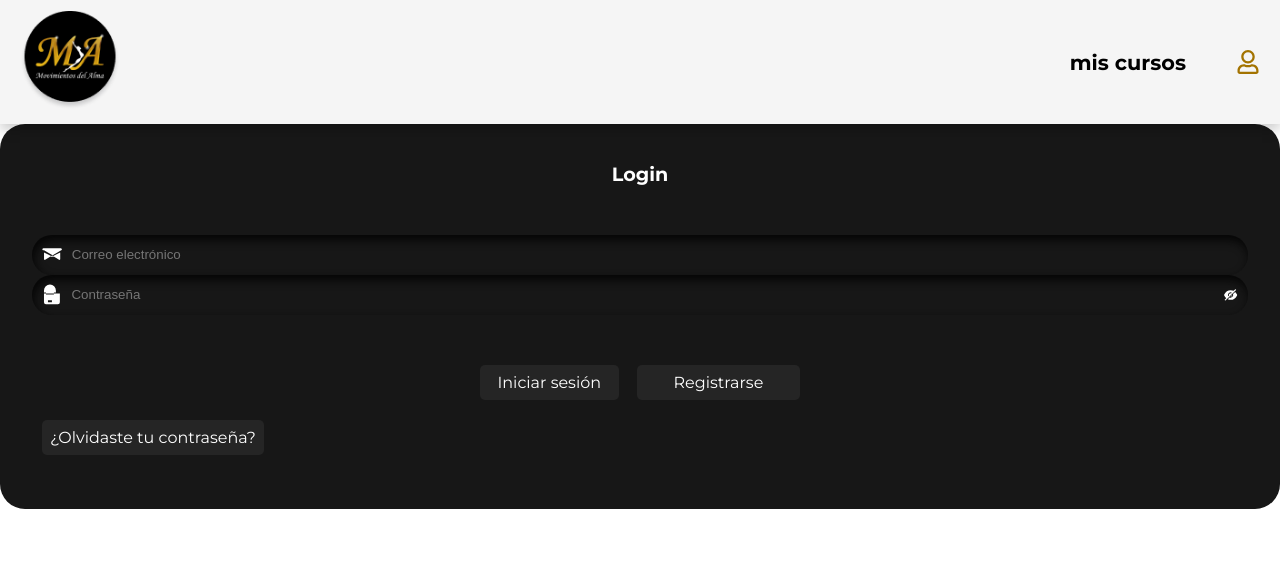
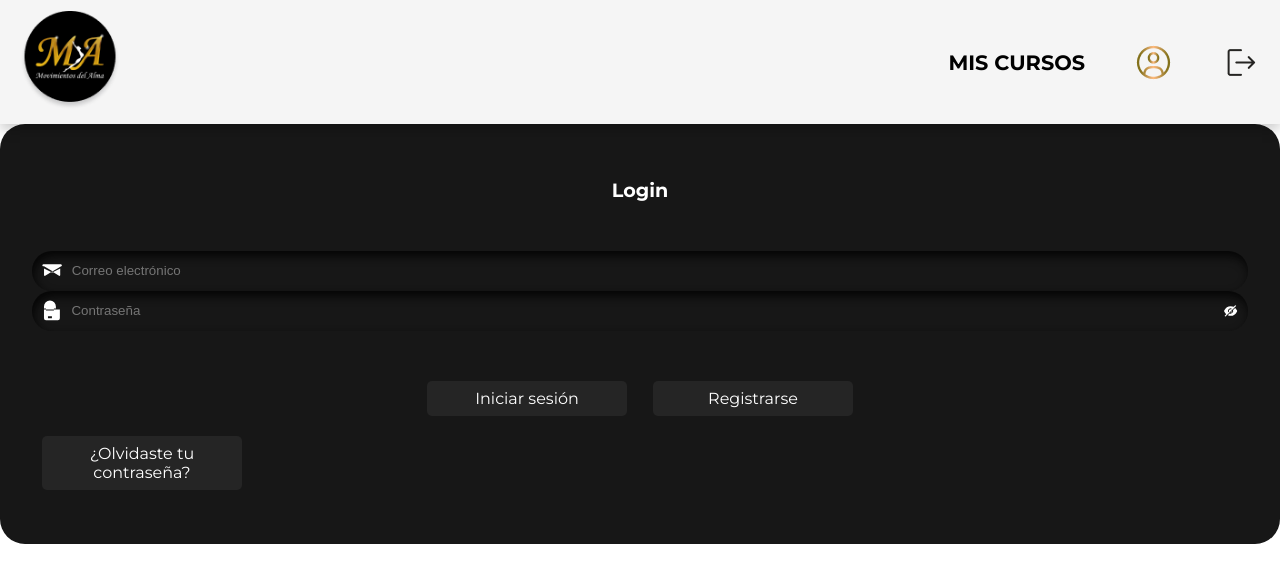
Before and after one commit to platform-Elearning/movimientos-del-alma-cursos, a React (Vite) app in the folder app/: page /login in a window 1280 px wide. Shown: the top 582 px of the page. Built offline with nearby package versions, Linux system fonts and the light colour scheme.

Commit message:
navbar arreglo

```diff
--- a/app/src/components/navbar/Navbar.css
+++ b/app/src/components/navbar/Navbar.css
@@ -1,4 +1,3 @@
-/* Estilos base */
 body {
   margin: 0;
 }
@@ -10,28 +9,28 @@ body {
   position: sticky;
   top: 0;
   z-index: 1000;
-  box-shadow: 0 4px 6px rgba(0, 0, 0, 0.1); /* Agrega sombra sutil */
-  transition: background-color 0.3s ease, box-shadow 0.3s ease; /* Transición suave */
+  box-shadow: 0 4px 6px rgba(0, 0, 0, 0.1);
+  transition: background-color 0.3s ease, box-shadow 0.3s ease;
 }
 
 .navbar:hover {
-  background-color: #f5f5f5; /* Cambia el fondo cuando pasa el ratón */
-  box-shadow: 0 6px 12px rgba(0, 0, 0, 0.2); /* Efecto de sombra más intensa */
+  background-color: #f5f5f5;
+  box-shadow: 0 6px 12px rgba(0, 0, 0, 0.2);
 }
 
 .navbar-container {
   display: flex;
   justify-content: space-between;
   align-items: center;
-  flex-wrap: wrap; /* Permite que los elementos se ajusten en pantallas pequeñas */
-  transition: all 0.3s ease; /* Transición suave para todo el contenedor */
+  flex-wrap: wrap;
+  transition: all 0.3s ease;
 }
 
 .navbar-logo img {
-  width: 100px; /* Ajusta el tamaño a 100px de ancho */
-  height: auto; /* Mantiene la relación de aspecto */
+  width: 100px;
+  height: auto;
   opacity: 0;
-  animation: fadeIn 1s forwards; /* Animación para que el logo aparezca */
+  animation: fadeIn 1s forwards;
 }
 
 @keyframes fadeIn {
@@ -51,7 +50,7 @@ body {
 
 .navbar-links li {
   font-weight: bold;
-  font-style: uppercase;
+  text-transform: uppercase;
   display: flex;
   justify-content: flex-start;
   align-items: center;
@@ -62,12 +61,12 @@ body {
   text-decoration: none;
   font-size: 1.3rem;
   position: relative;
-  transition: color 0.3s ease, transform 0.3s ease; /* Transición suave de color y escala */
+  transition: color 0.3s ease, transform 0.3s ease;
 }
 
 .navbar-links a:hover {
   text-decoration: underline;
-  transform: scale(1.1); /* Escala el enlace ligeramente */
+  transform: scale(1.1);
 }
 
 .navbar-links li:hover::before {
@@ -82,10 +81,9 @@ body {
 }
 
 .navbar-links li:hover::before {
-  transform: scaleX(1); /* Desliza la barra hacia el ancho del enlace */
+  transform: scaleX(1);
 }
 
-/* Estilos para el botón */
 .menu-toggle {
   display: none;
   background: none;
@@ -96,10 +94,9 @@ body {
   transition: color 0.3s ease;
 }
 
-/* Media query para pantallas pequeñas */
 @media (max-width: 768px) {
   .menu-toggle {
-    display: block; /* Muestra el botón de menú en móviles */
+    display: block;
   }
 
   .navbar-links {
@@ -115,8 +112,8 @@ body {
     align-items: center;
     justify-content: center;
     opacity: 0;
-    transform: translateY(-20px); /* Empuja el menú hacia arriba inicialmente */
-    animation: slideDown 0.5s forwards; /* Animación de deslizamiento hacia abajo */
+    transform: translateY(-20px);
+    animation: slideDown 0.5s forwards;
   }
 
   @keyframes slideDown {
@@ -139,44 +136,53 @@ body {
   @keyframes slideUp {
     0% {
       opacity: 0;
-      transform: translateY(10px); /* Desliza el enlace hacia abajo */
+      transform: translateY(10px);
     }
     100% {
       opacity: 1;
-      transform: translateY(0); /* Regresa el enlace a su posición original */
+      transform: translateY(0);
     }
   }
 
   .navbar-logo img {
-    width: 80px; /* Reduce el tamaño del logo en pantallas pequeñas */
+    width: 80px;
   }
+}
+
+.navbar img {
+  transition: transform 0.3s ease, opacity 0.3s ease;
+}
+
+.navbar img:hover {
+  transform: scale(1.1);
+  opacity: 0.8;
 }
 
 .userIcono {
   color: #a37300;
-  font-size: 1.5rem; /* Ajusta el tamaño del icono */
+  font-size: 1.5rem;
 }
 
 .userListItem {
   display: flex;
   flex-direction: column;
-  align-items: center; /* Opcional: para centrar los elementos horizontalmente */
+  align-items: center;
   margin-top: 0.5rem;
 }
 
 .userListItem h5 {
-  margin: 0; /* Elimina cualquier margen predeterminado */
+  margin: 0;
 }
 
 .userListItem .username {
-  margin-top: 0.5rem; /* Ajusta el espacio entre el icono y el nombre de usuario */
+  margin-top: 0.5rem;
 }
 
 .userListItem .logout {
-  margin-top: 1.5rem; /* Ajusta el espacio entre el nombre de usuario y el botón de logout */
+  margin-top: 1.5rem;
 }
 
 .userListItem .logout:hover {
-  color: #a37300; /* Cambia el color del texto al pasar el cursor */
-  cursor: pointer; /* Cambia el cursor al pasar el cursor */
+  color: #a37300;
+  cursor: pointer;
 }
--- a/app/src/components/navbar/Navbar.jsx
+++ b/app/src/components/navbar/Navbar.jsx
@@ -1,21 +1,19 @@
 import React, { useState, useEffect } from "react";
 import "./Navbar.css";
 import logo from "../../assets/logo.png";
-import { FaRegUser } from 'react-icons/fa';
+import userImg from "../../assets/user.png";
+import logoutImg from "../../assets/logout.png";
 import { useAuth } from "../context/authContext";
-import { useNavigate } from 'react-router-dom';
-
+import { useNavigate } from "react-router-dom";
 
 const Navbar = () => {
-
   const navigate = useNavigate();
   const { logout, userNav, isAuthenticated } = useAuth();
 
-
   useEffect(() => {
-      if (!isAuthenticated && navigate==='/alumnos/miscursos/asdsd') {
-          navigate('/');
-      }
+    if (!isAuthenticated && navigate === "/alumnos/miscursos/asdsd") {
+      navigate("/");
+    }
   }, [isAuthenticated, navigate]);
 
   const [isMenuOpen, setIsMenuOpen] = useState(false);
@@ -28,7 +26,6 @@ const Navbar = () => {
     <nav className="navbar">
       <div className="navbar-container">
         <div className="navbar-logo">
-          {" "}
           <img src={logo} alt="Logo" />
         </div>
         <button className="menu-toggle" onClick={toggleMenu}>
@@ -36,16 +33,21 @@ const Navbar = () => {
         </button>
         <ul className={`navbar-links ${isMenuOpen ? "open" : ""}`}>
           <li>
-            <a href="/alumnos/miscursos/asdsd">mis cursos</a>
+            <a href="/alumnos/miscursos/asdsd">mis Cursos</a>
           </li>
-          <li className="userListItem">
-              <FaRegUser className='userIcono'/>
-              <h5 className='username'>{userNav}</h5>
-              {userNav && (
+          <li className="user-section">
+            <img src={userImg} alt="User" className="user-icon" />
+          </li>
 
-                <h5 className='logout' onClick={logout}>logout</h5>
-                )}
-          </li>
+            <li className="logout-section">
+              <img
+                src={logoutImg}
+                alt="Logout"
+                className="logout-icon"
+                onClick={logout}
+              />
+            </li>
+
         </ul>
       </div>
     </nav>
--- a/app/src/pages/login/login.css
+++ b/app/src/pages/login/login.css
@@ -2,9 +2,7 @@
   display: flex;
   flex-direction: column;
   gap: 10px;
-  padding-left: 2em;
-  padding-right: 2em;
-  padding-bottom: 0.4em;
+  padding: 1em;
   background-color: #171717;
   border-radius: 25px;
   transition: 0.4s ease-in-out;
@@ -17,9 +15,9 @@
 
 #heading {
   text-align: center;
-  margin: 2em;
+  margin: 1.5em 0;
   color: rgb(255, 255, 255);
-  font-size: 1.2em;
+  font-size: 1.5em;
 }
 
 .field {
@@ -55,55 +53,74 @@
   justify-content: center;
   flex-direction: row;
   margin-top: 2.5em;
+  gap: 0.5em;
 }
 
-.button1 {
-  padding: 0.5em;
-  padding-left: 1.1em;
-  padding-right: 1.1em;
-  border-radius: 5px;
-  margin-right: 0.5em;
-  border: none;
-  outline: none;
-  transition: 0.4s ease-in-out;
-  background-color: #252525;
-  color: white;
-}
-
-.button1:hover {
-  background-color: black;
-  color: white;
-}
-
-.button2 {
-  padding: 0.5em;
-  padding-left: 2.3em;
-  padding-right: 2.3em;
+.button1, .button2, .button3 {
+  padding: 0.5em 1.5em;
   border-radius: 5px;
   border: none;
   outline: none;
   transition: 0.4s ease-in-out;
   background-color: #252525;
   color: white;
+  width: 100%;
+  max-width: 200px;
 }
 
-.button2:hover {
+.button1:hover, .button2:hover, .button3:hover {
   background-color: black;
-  color: white;
-}
-
-.button3 {
-  margin-bottom: 3em;
-  padding: 0.5em;
-  border-radius: 5px;
-  border: none;
-  outline: none;
-  transition: 0.4s ease-in-out;
-  background-color: #252525;
   color: white;
 }
 
 .button3:hover {
   background-color: red;
-  color: white;
 }
+
+@media (max-width: 768px) {
+  .form {
+    padding: 1em 1em;
+  }
+
+  #heading {
+    font-size: 1.2em;
+  }
+
+  .field {
+    padding: 0.5em;
+  }
+
+  .button1, .button2, .button3 {
+    padding: 0.5em 1em;
+  }
+
+  .form .btn {
+    flex-direction: column;
+    gap: 1em;
+  }
+}
+
+@media (max-width: 480px) {
+  #heading {
+    font-size: 1em;
+    margin: 1em 0;
+  }
+
+  .form {
+    padding: 0.8em;
+  }
+
+  .field {
+    padding: 0.4em;
+  }
+
+  .button1, .button2, .button3 {
+    padding: 0.5em;
+    font-size: 0.9em;
+  }
+
+  .form .btn {
+    flex-direction: column;
+    gap: 1em;
+  }
+}
```
Also changed, not shown: app/src/assets/logout.png (added), app/src/assets/user.png (added).
